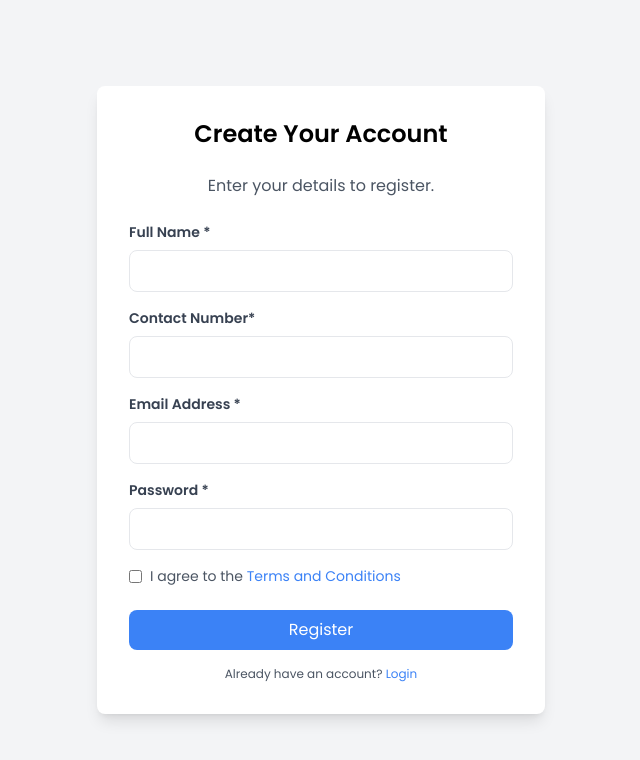
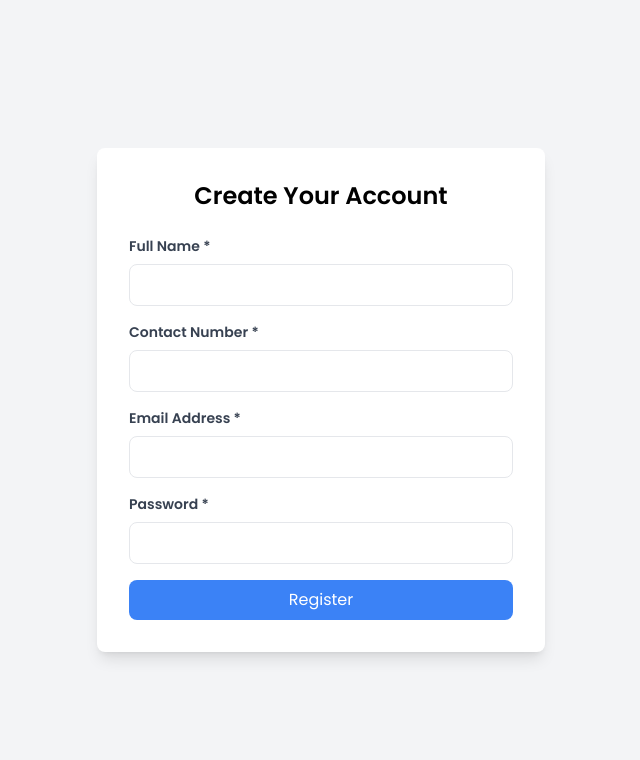
Before and after one commit to bibhakta21/SajiloBihe-Frontend, a React (Vite) app: page /register in a window 1280 px wide. Shown: the top 760 px of the page, without its empty margins (319-959 px from the left). Built offline with nearby package versions, Linux system fonts and the light colour scheme.

Commit message:
Added Register component with form handling and API integration for user registration

```diff
--- a/src/components/register/Register.jsx
+++ b/src/components/register/Register.jsx
@@ -1,110 +1,138 @@
-import React from "react";
+import React, { useState } from "react";
 import { Link } from "react-router-dom";
 
 const Register = () => {
+  const [formData, setFormData] = useState({
+    fullName: "",
+    contactNumber: "",
+    email: "",
+    password: "",
+  });
+  const [errorMessage, setErrorMessage] = useState("");
+  const [successMessage, setSuccessMessage] = useState("");
+
+  const handleChange = (e) => {
+    setFormData({ ...formData, [e.target.id]: e.target.value });
+  };
+
+  const handleSubmit = async (e) => {
+    e.preventDefault();
+
+    try {
+      const response = await fetch("http://localhost:3000/api/auth/register", {
+        method: "POST",
+        headers: { "Content-Type": "application/json" },
+        body: JSON.stringify({
+          name: formData.fullName,
+          email: formData.email,
+          password: formData.password,
+          role: "customer", // Example role; adjust as necessary
+        }),
+      });
+
+      const data = await response.json();
+      if (response.ok) {
+        setSuccessMessage(data.message);
+        setErrorMessage("");
+      } else {
+        setErrorMessage(data.message || "Registration failed");
+        setSuccessMessage("");
+      }
+    } catch (error) {
+      setErrorMessage("An error occurred during registration");
+    }
+  };
+
   return (
-    <>
-
     <div className="min-h-screen flex items-center justify-center bg-gray-100 py-10 px-4">
-
       <div className="bg-white p-8 rounded-lg shadow-lg w-full max-w-md">
-          <h2 className="text-2xl font-semibold text-center mb-6">Create Your Account</h2>
-          <p className="text-gray-600 text-center mb-6">Enter your details to register.</p>
-
-
-          <form>
-
+        <h2 className="text-2xl font-semibold text-center mb-6">
+          Create Your Account
+        </h2>
+        {errorMessage && (
+          <p className="text-red-500 text-center mb-4">{errorMessage}</p>
+        )}
+        {successMessage && (
+          <p className="text-green-500 text-center mb-4">{successMessage}</p>
+        )}
+        <form onSubmit={handleSubmit}>
           <div className="mb-4">
-              <label htmlFor="fullName" className="block text-gray-700 text-sm font-semibold mb-2">
+            <label
+              htmlFor="fullName"
+              className="block text-gray-700 text-sm font-semibold mb-2"
+            >
               Full Name *
             </label>
             <input
               type="text"
               id="fullName"
-                className="w-full px-4 py-2 border rounded-lg text-gray-700 focus:ring-blue-500 focus:outline-none"
+              className="w-full px-4 py-2 border rounded-lg"
               required
-                placeholder=""
+              value={formData.fullName}
+              onChange={handleChange}
             />
           </div>
 
           <div className="mb-4">
-              <label htmlFor="fullName" className="block text-gray-700 text-sm font-semibold mb-2">
-                Contact Number*
+            <label
+              htmlFor="contactNumber"
+              className="block text-gray-700 text-sm font-semibold mb-2"
+            >
+              Contact Number *
             </label>
             <input
               type="tel"
-                id="number"
-                className="w-full px-4 py-2 border rounded-lg text-gray-700 focus:ring-blue-500 focus:outline-none"
+              id="contactNumber"
+              className="w-full px-4 py-2 border rounded-lg"
               required
-                placeholder=""
+              value={formData.contactNumber}
+              onChange={handleChange}
             />
           </div>
 
-
           <div className="mb-4">
-              <label htmlFor="email" className="block text-gray-700 text-sm font-semibold mb-2">
+            <label
+              htmlFor="email"
+              className="block text-gray-700 text-sm font-semibold mb-2"
+            >
               Email Address *
             </label>
             <input
               type="email"
               id="email"
-                className="w-full px-4 py-2 border rounded-lg text-gray-700 focus:ring-blue-500 focus:outline-none"
+              className="w-full px-4 py-2 border rounded-lg"
               required
-                placeholder=""
+              value={formData.email}
+              onChange={handleChange}
             />
           </div>
 
-
           <div className="mb-4">
-              <label htmlFor="password" className="block text-gray-700 text-sm font-semibold mb-2">
+            <label
+              htmlFor="password"
+              className="block text-gray-700 text-sm font-semibold mb-2"
+            >
               Password *
             </label>
             <input
               type="password"
               id="password"
-                className="w-full px-4 py-2 border rounded-lg text-gray-700 focus:ring-blue-500 focus:outline-none"
+              className="w-full px-4 py-2 border rounded-lg"
               required
-                placeholder=""
+              value={formData.password}
+              onChange={handleChange}
             />
           </div>
 
-
-
-
-            <div className="mb-6 flex items-center">
-              <input
-                type="checkbox"
-                id="acceptTerms"
-                className="mr-2"
-                required
-              />
-              <label htmlFor="acceptTerms" className="text-sm text-gray-600">
-                I agree to the{" "}
-                <Link to="/terms" className="text-blue-500 hover:underline">
-                  Terms and Conditions
-                </Link>
-              </label>
-            </div>
-
-
           <button
             type="submit"
-              className="w-full bg-blue-500 text-white px-4 py-2 rounded-lg hover:bg-blue-600 focus:outline-none focus:ring-2 focus:ring-blue-500 focus:ring-opacity-50"
+            className="w-full bg-blue-500 text-white px-4 py-2 rounded-lg"
           >
             Register
           </button>
-
-
-            <p className="text-gray-600 text-xs text-center mt-4">
-              Already have an account?{" "}
-              <Link to="/login" className="text-blue-500 hover:underline">
-                Login
-              </Link>
-            </p>
         </form>
       </div>
     </div>
-    </>
   );
 };
 
```
Lines whose indentation alone changed are shown as unchanged.
